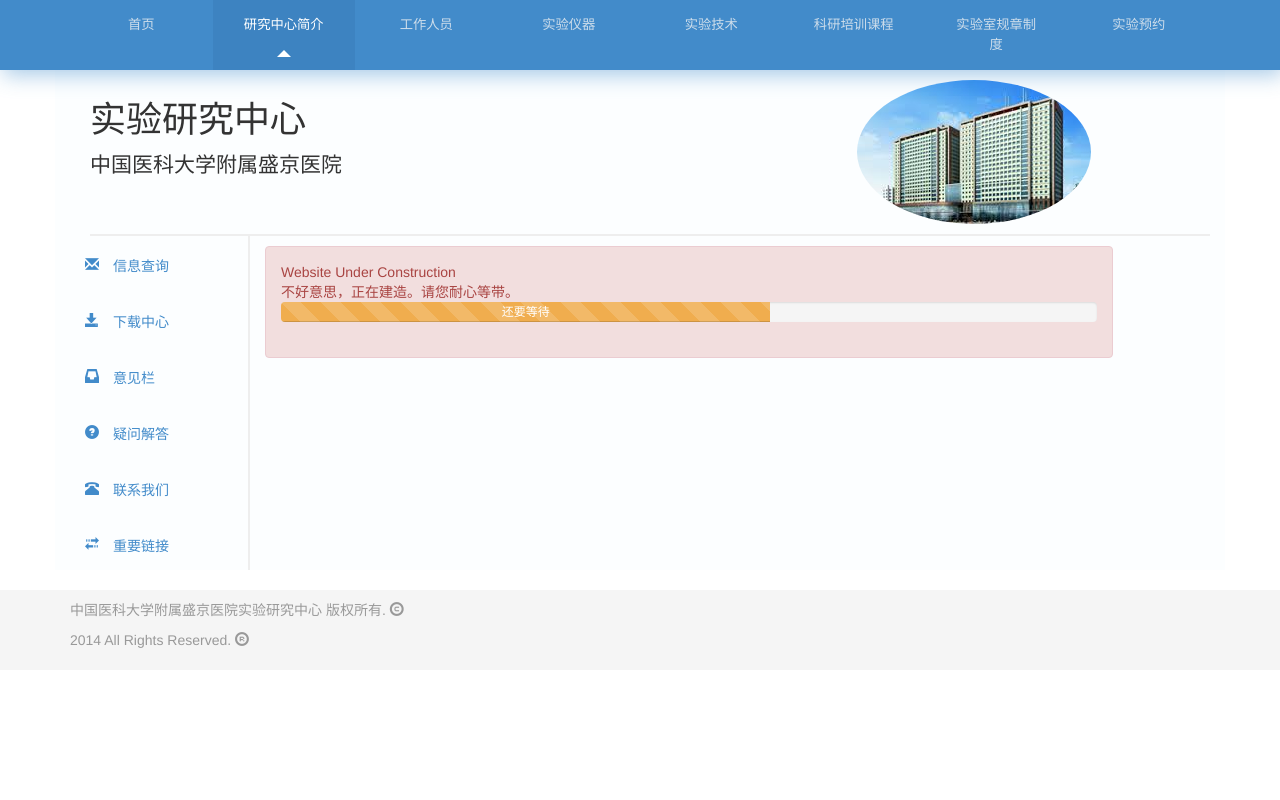
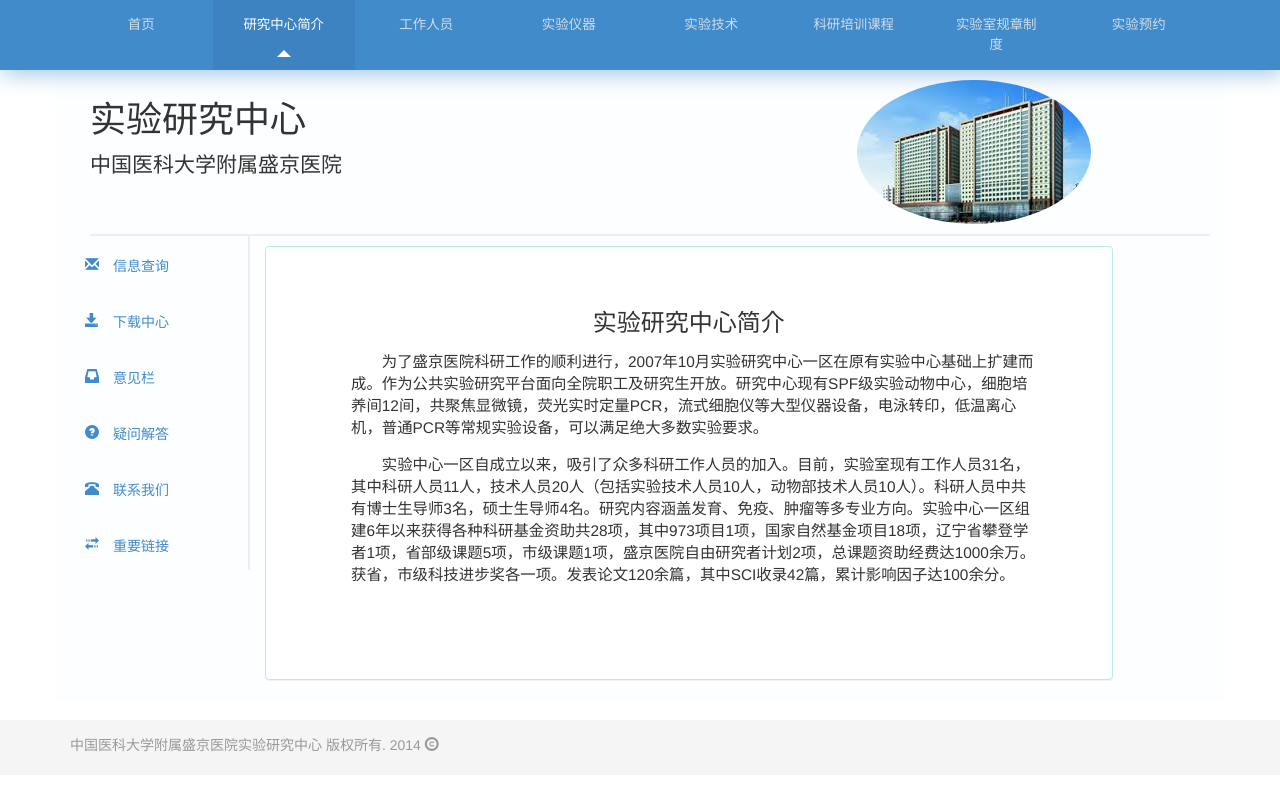
Before and after one commit to yuxiaotan/sjwebsite, a PHP site: page /about.html in a window 1280 px wide. Run offline with PHP 8.4, Linux system fonts and the light colour scheme; some libraries are stand-ins or nearby versions.

Commit message:
Added about.html

```diff
--- a/about.html
+++ b/about.html
@@ -163,16 +163,20 @@
 
 
     <div class="mainbody col-md-9">
-      <div class="alert alert-danger">
-          Website Under Construction
-          <p/>
-      不好意思，正在建造。请您耐心等带。
-      <div class="progress progress-striped">
-                <div class="progress-bar progress-bar-warning" role="progressbar" aria-valuenow="60" aria-valuemin="0" aria-valuemax="100" style="width: 60%">
-    还要等待
-  </div>
-</div>
-</div>
+      <div class="panel panel-info">
+        <div class="panel-body">
+          <div class="jumbotron aboutjumbo">
+            <h3 class="aboutcenter">实验研究中心简介</h3>
+
+            <div class="aboutphrasing">     为了盛京医院科研工作的顺利进行，2007年10月实验研究中心一区在原有实验中心基础上扩建而成。作为公共实验研究平台面向全院职工及研究生开放。研究中心现有SPF级实验动物中心，细胞培养间12间，共聚焦显微镜，荧光实时定量PCR，流式细胞仪等大型仪器设备，电泳转印，低温离心机，普通PCR等常规实验设备，可以满足绝大多数实验要求。</div>
+
+            <div class="aboutphrasing">实验中心一区自成立以来，吸引了众多科研工作人员的加入。目前，实验室现有工作人员31名，其中科研人员11人，技术人员20人（包括实验技术人员10人，动物部技术人员10人）。科研人员中共有博士生导师3名，硕士生导师4名。研究内容涵盖发育、免疫、肿瘤等多专业方向。实验中心一区组建6年以来获得各种科研基金资助共28项，其中973项目1项，国家自然基金项目18项，辽宁省攀登学者1项，省部级课题5项，市级课题1项，盛京医院自由研究者计划2项，总课题资助经费达1000余万。获省，市级科技进步奖各一项。发表论文120余篇，其中SCI收录42篇，累计影响因子达100余分。</div>
+
+
+
+          </div>
+        </div>
+      </div>
     </div> <!-- Mainbody Col10 -->
   </div>
 
@@ -197,8 +201,7 @@
 
 <div id="footer">
   <div class="container">
-    <p class="text-muted">中国医科大学附属盛京医院实验研究中心 版权所有. <span class="glyphicon glyphicon-copyright-mark"></span></p>
-    <p class="text-muted">2014 All Rights Reserved. <span class="glyphicon glyphicon-registration-mark"></span> </p>
+    <p class="text-muted">中国医科大学附属盛京医院实验研究中心 版权所有. 2014 <span class="glyphicon glyphicon-copyright-mark"></span>  </p>
   </div>
 </div>
 
--- a/css/staff.css
+++ b/css/staff.css
@@ -1,5 +1,5 @@
 .staffnamelabel{
-    margin-bottom:10px;
+    margin-bottom:20px;
 }
 
 .imageSize{
--- a/css/styles.css
+++ b/css/styles.css
@@ -18,7 +18,7 @@ body{
         padding-right:10px;
         float: none;
         text-align:center;
-        font-size:0.95em;
+        font-size:0.96em;
         color: #428bca;
         width:10%;
 }
@@ -229,7 +229,28 @@ box-shadow: 3px 5px 20px 0px  rgba(66,139,202, 0.46);
   width: 100%;
   /* Set the fixed height of the footer here */
   margin-top:20px;
-  padding-top:10px;
+  padding-top:15px;
   padding-bottom:10px;
   background-color: #f5f5f5;
 }
+
+/*About.html*/
+
+.aboutcenter{
+
+    text-align:center;
+    margin-top:0px;
+}
+
+.aboutjumbo{
+
+    background-color:white;
+}
+
+.aboutphrasing{
+    margin-top:15px;
+    font-size:1.1em;
+    margin-left:10px;
+    text-indent:2em;
+
+}
```
Also changed, not shown: staff.html (+3 -4 lines), 3 other files.
